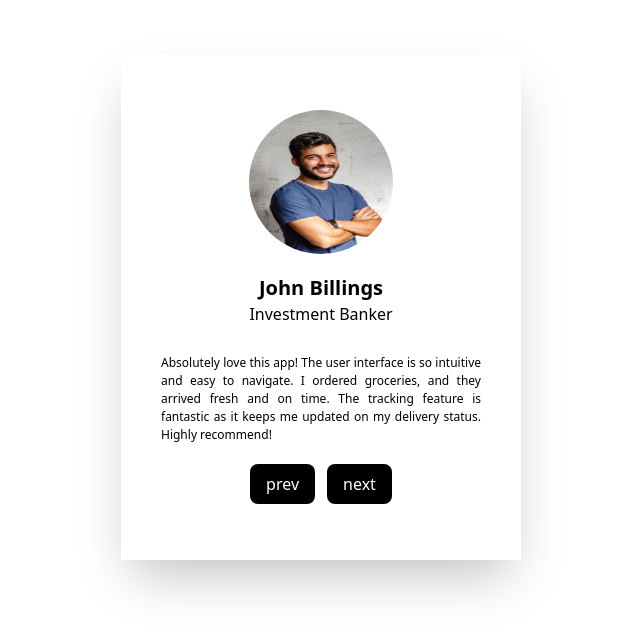
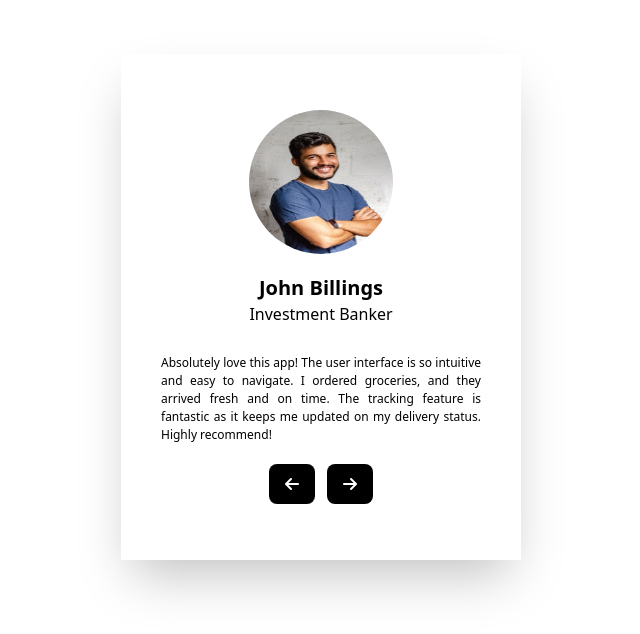
Before and after one commit to mubaraq-debug/Customer-Reviews, a website: page index.html in a window 1280 px wide. Shown: the part 178-812 px from the top of the page, without its empty margins (319-959 px from the left). Drawn offline with Linux system fonts and the light colour scheme.

Commit message:
icon: added icons for prev and next btn

```diff
--- a/index.html
+++ b/index.html
@@ -5,6 +5,7 @@
     <meta name="viewport" content="width=device-width, initial-scale=1.0" />
     <title>Reviews</title>
     <link rel="stylesheet" href="output.css" />
+    <link rel="stylesheet" href="https://cdnjs.cloudflare.com/ajax/libs/font-awesome/6.0.0-beta3/css/all.min.css">
   </head>
   <body>
     <header class="text-center pt-28 flex flex-col items-center">
@@ -37,8 +38,12 @@
       </p>
 
       <div class="btns flex gap-3 items-center pt-5">
-        <button class="prev-btn border-none rounded-lg px-4 py-2 bg-black text-white font-light">prev</button>
-        <button class="next-btn border-none rounded-lg px-4 py-2 bg-black text-white font-light">next</button>
+        <button class="prev-btn border-none rounded-lg px-4 py-2 bg-black text-white font-light">
+          <i class="fas fa-arrow-left"></i>
+        </button>
+        <button class="next-btn border-none rounded-lg px-4 py-2 bg-black text-white font-light">
+          <i class="fas fa-arrow-right"></i>
+        </button>
       </div>
     </section>
 
```
